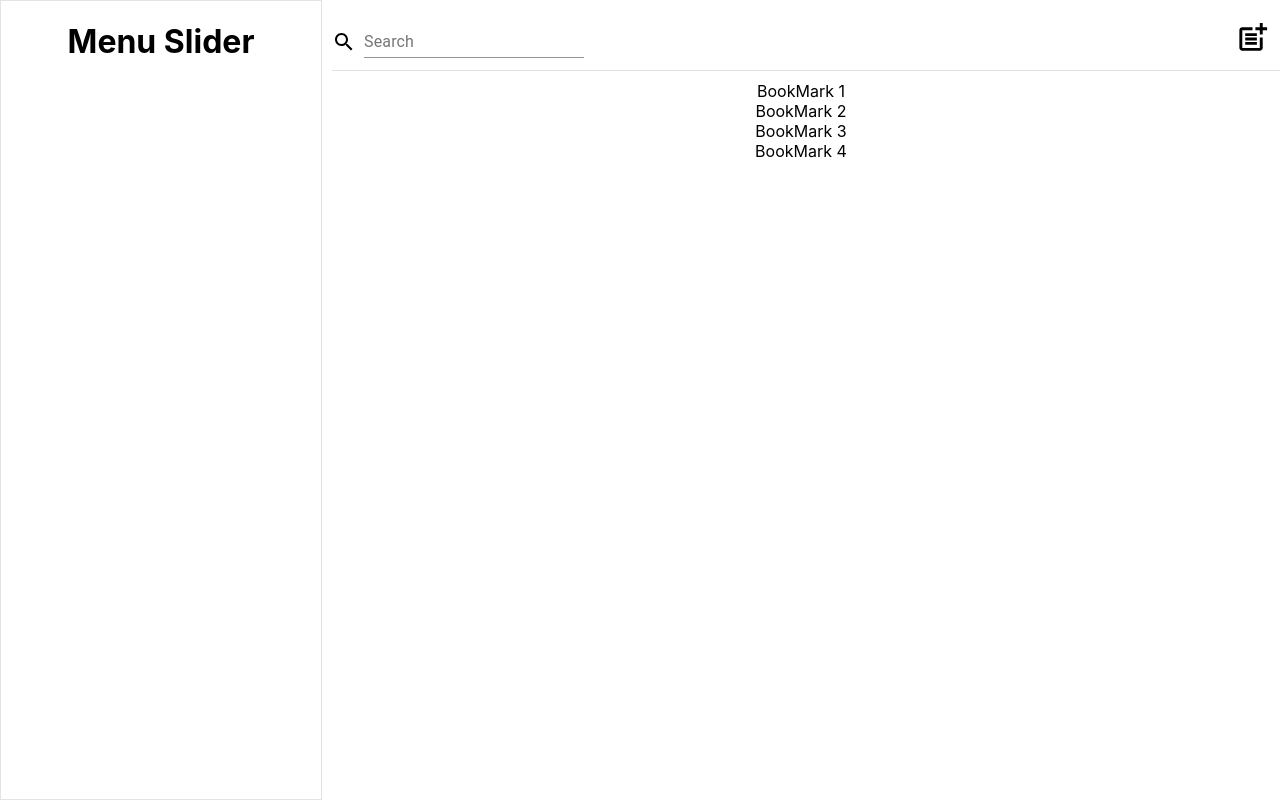
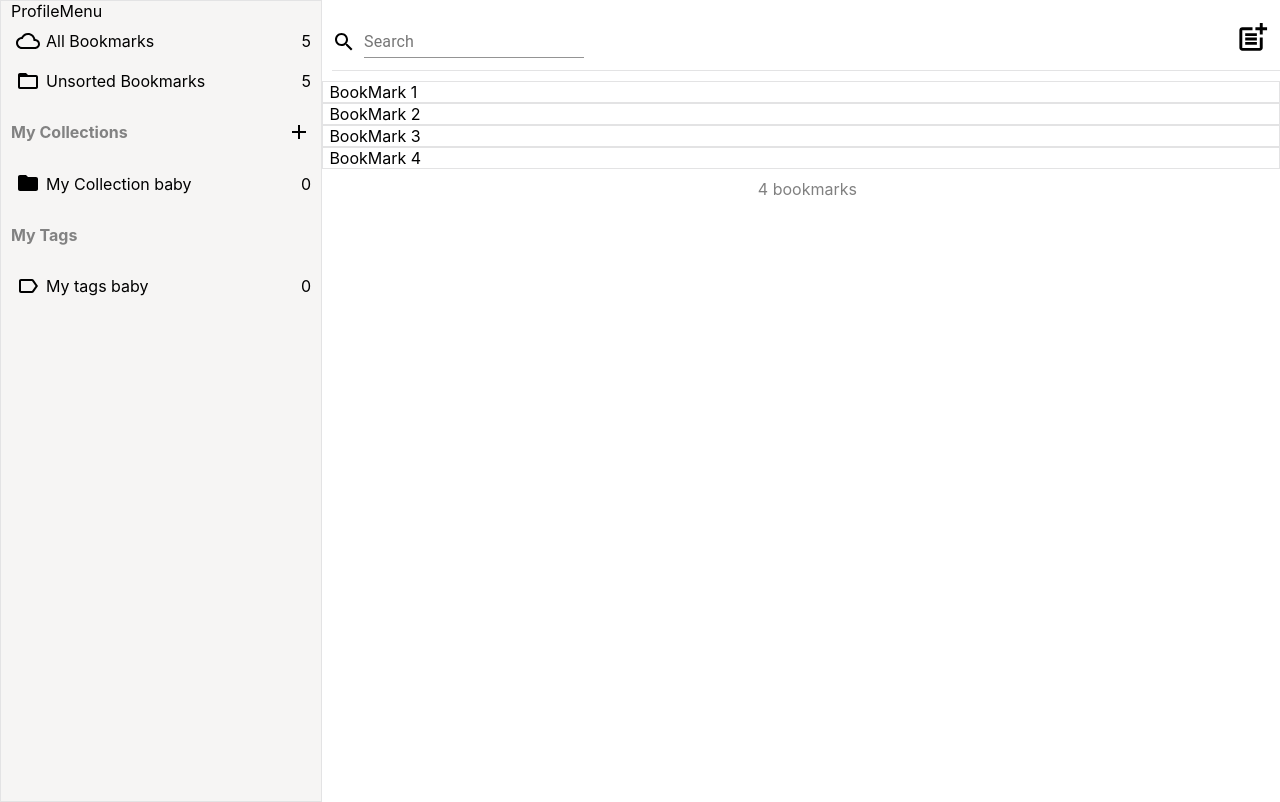
Before and after one commit to tugcekonuklar/my-bookmark-app, a React (Create React App) app: page /#/ in a window 1280 px wide. Built offline with nearby package versions, Linux system fonts and the light colour scheme.

Commit message:
feat: created menu slider and item components

```diff
--- a/src/App.css
+++ b/src/App.css
@@ -1,5 +1,5 @@
 .App {
-  text-align: center;
+  /* text-align: center; */
 }
 
 .App-logo {
--- a/src/component/bookmark-list/BookMarkList.js
+++ b/src/component/bookmark-list/BookMarkList.js
@@ -1,12 +1,15 @@
+import './bookmark-list.css'
+
 const BookMarkList = (props) => {
 
     const bookMarks = props.bookmarks.map((bookMark, index) =>
-<div key={index} id={index}> {bookMark}</div>
+<div className="bookmark-inner-container"  key={index} id={index}> {bookMark}</div>
     );
 
-    return (<div>
+    return (<div className="bookmark-main-container">
         {bookMarks}
-    </div>)
+        <div className="bookmark-footer">{props.count} bookmarks </div>
+        </div>)
 }
 
 export default BookMarkList;
--- /dev/null
+++ b/src/component/bookmark-list/bookmark-list.css
@@ -0,0 +1,20 @@
+.bookmark-footer {
+    width: 100%;
+    height: 40px;
+    display: flex;
+    align-items: center;
+    justify-content: center;
+    padding: 0 .4rem;
+    font-size: 1rem;
+    color: #808080;
+}
+
+.bookmark-main-container{
+    display: flex;
+    flex-direction: column;
+}
+
+.bookmark-inner-container{
+    border: solid 1px rgb(227,227,228);
+    padding: 0 .4rem;
+}
--- /dev/null
+++ b/src/component/menu-label/MenuLabel.js
@@ -0,0 +1,17 @@
+import './menu-label.css'
+const MenuLabel = (props) => {
+
+    return (
+        <div className="menu-label-container">
+            <div className="menu-label">
+                <div className="menu-label-icon">
+                    {props.children}
+                </div>
+                <span>{props.title}</span>
+            </div>
+            <span className="menu-label-span">{props.count}</span>
+        </div>
+    )
+}
+
+export default MenuLabel;
--- /dev/null
+++ b/src/component/menu-label/menu-label.css
@@ -0,0 +1,25 @@
+.menu-label-container {
+    display: flex;
+    margin: 5px;
+    width: 100%;
+    height: 30px;
+    justify-content: space-between;
+    align-items: center;
+}
+
+.menu-label-icon {
+    width: 30px;
+    height: 30px;
+    margin-bottom: -5px;
+}
+
+.menu-label{
+    display: flex;
+    flex-direction: row;
+    justify-content: flex-start;
+    align-items: center;
+}
+
+.menu-label-span{
+    margin-right: 5px;
+}
--- a/src/component/menu-slider/MenuSlider.js
+++ b/src/component/menu-slider/MenuSlider.js
@@ -1,8 +1,32 @@
+import MenuLabel from '../menu-label/MenuLabel'
+import ProfileMenu from '../profile-menu/ProfileMenu'
+import CloudQueueIcon from '@material-ui/icons/CloudQueue';
+import FolderOpenIcon from '@material-ui/icons/FolderOpen';
+import FolderIcon from '@material-ui/icons/Folder';
+import LabelOutlinedIcon from '@material-ui/icons/LabelOutlined';
+import AddIcon from '@material-ui/icons/Add';
 import './menu-slider.css'
 
-const MenuSlider = () =>{
+const MenuSlider = (props) => {
+
+    // const collections = props.collections.map(collection =>
+    //     <MenuLabel title={collection.title} count={collection.count}><FolderIcon /></MenuLabel>);
+
+    // const tags = props.tags.map(tag =>
+    //     <MenuLabel title={tag.title} count={tag.count}><LabelIcon /></MenuLabel>);
+
+
     return (<div className="slider-container">
-        <h1>Menu Slider</h1>
+        <ProfileMenu/>
+        <MenuLabel title="All Bookmarks" count={props.total}><CloudQueueIcon /></MenuLabel>
+        <MenuLabel title="Unsorted Bookmarks" count={props.unsorted}><FolderOpenIcon /></MenuLabel>
+        <div className="menu-slider-collection-container">
+            <h4 className="menu-slider-title">My Collections</h4>
+            <AddIcon />
+        </div>
+        <MenuLabel title="My Collection baby" count={0}><FolderIcon /></MenuLabel>
+        <h4 className="menu-slider-title">My Tags</h4>
+        <MenuLabel title="My tags baby" count={0}><LabelOutlinedIcon /></MenuLabel>
     </div>)
 }
 
--- a/src/component/menu-slider/menu-slider.css
+++ b/src/component/menu-slider/menu-slider.css
@@ -1,5 +1,26 @@
 .slider-container {
-    min-width: 320px;
-    min-height: 350px;
+    min-width: 300px;
+    height: 100%;
     border: solid 1px rgb(227,227,228);
+    background-color: #f6f5f4;
+    display: flex;
+    flex-direction: column;
+    padding: 0 10px;
 }
+
+.menu-slider-title {
+    color: #828282;
+}
+
+.menu-slider-collection-container {
+    display: flex;
+    flex-direction: row;
+    justify-content: space-between;
+    align-items: center;
+}
+
+.menu-slider-icon {
+    width: 30px;
+    height: 30px;
+    margin-bottom: -5px;
+}
--- /dev/null
+++ b/src/component/profile-menu/ProfileMenu.js
@@ -0,0 +1,9 @@
+
+const ProfileMenu = () => {
+
+    return(<div>
+        ProfileMenu
+    </div>)
+}
+
+export default ProfileMenu;
--- a/src/pages/home/Home.js
+++ b/src/pages/home/Home.js
@@ -19,10 +19,10 @@ const Home = () => {
 
     return (
         <div className="container-row">
-            <MenuSlider />
+            <MenuSlider total={5} unsorted={5} />
             <div className="container-column">
                 <TopBar onChange={handleChange}/>
-                <BookMarkList bookmarks={filteredBookMark}></BookMarkList>
+                <BookMarkList bookmarks={filteredBookMark} count={bookMarks.length}></BookMarkList>
             </div>
         </div>
     )
```
Also changed, not shown: 1 other file (tests, documents, lock files or other folders).
